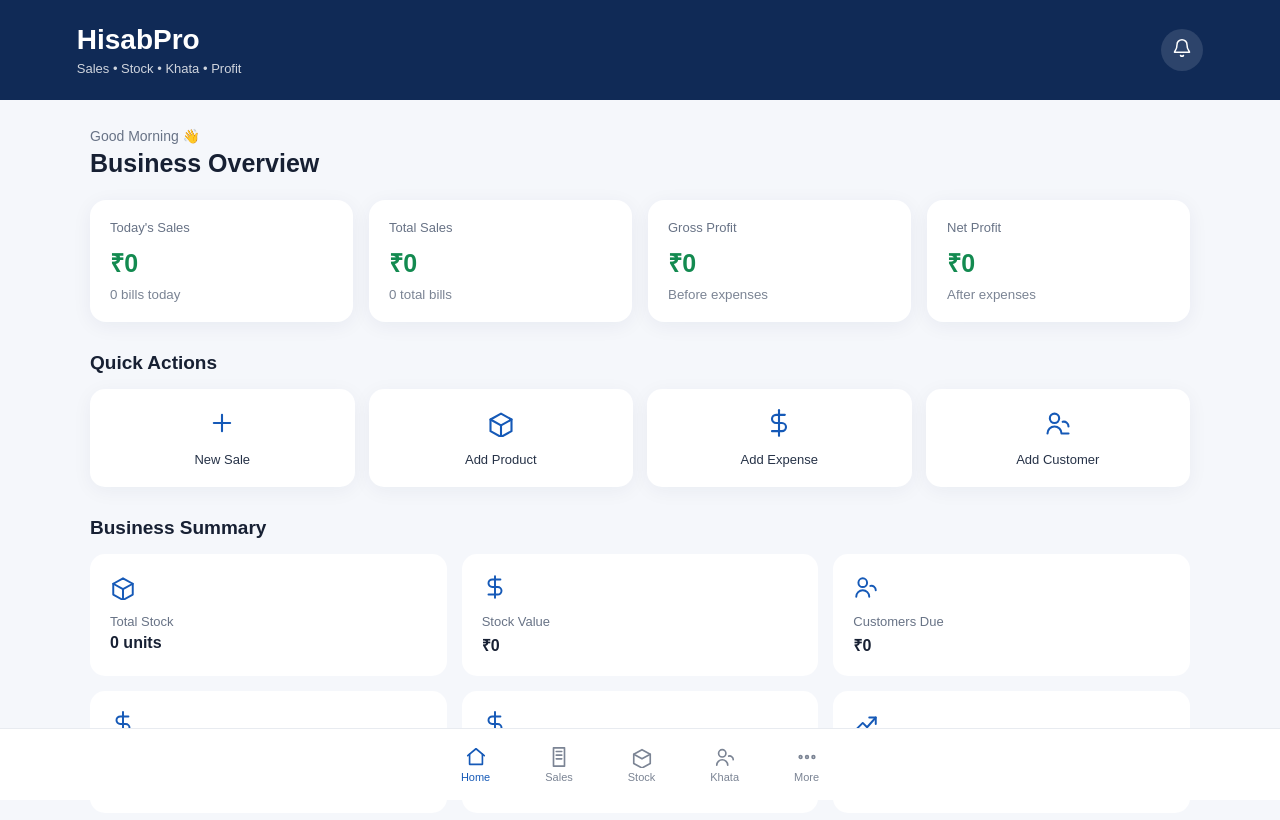
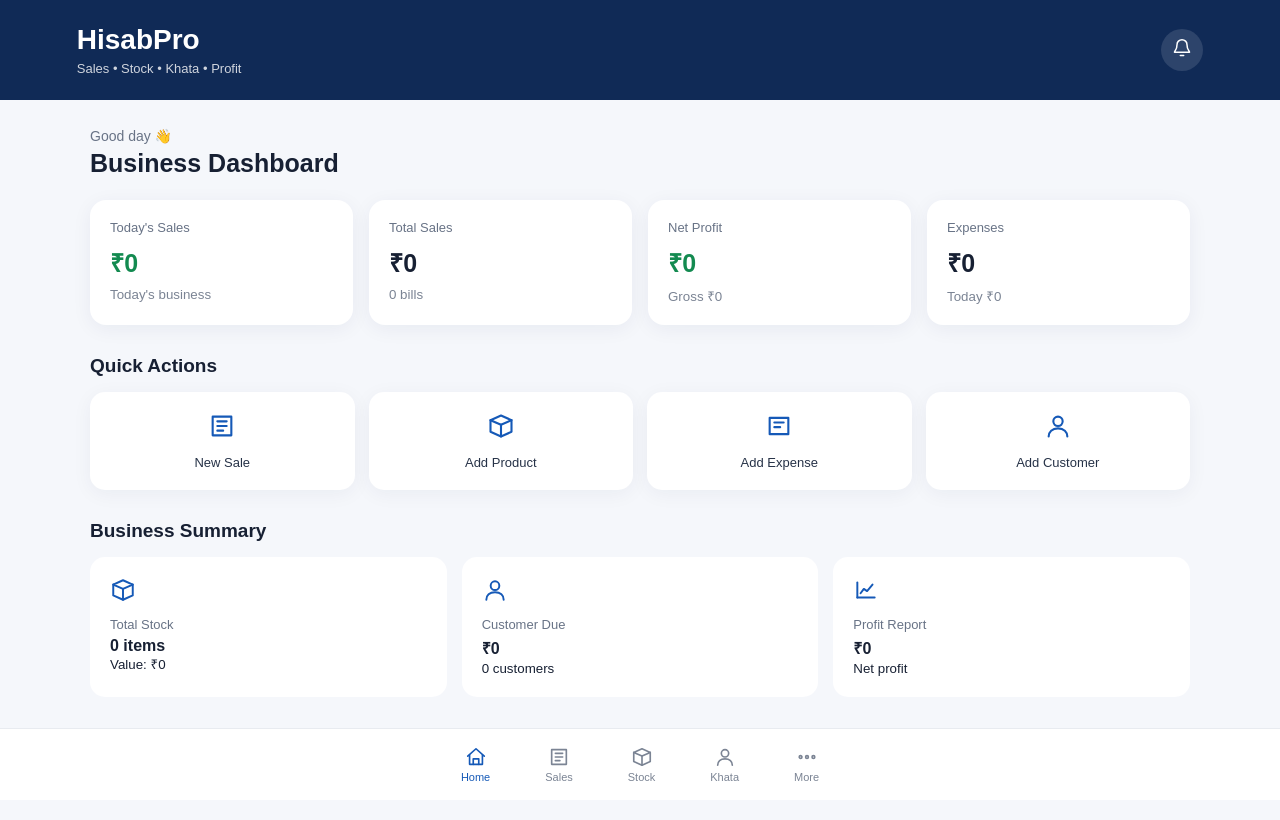
Before and after one commit to sameerkhan86926-a11y/hisabpro, a Next.js app: page /hisabpro/ in a window 1280 px wide. Shown: the top 820 px of the page. Built offline with nearby package versions, Linux system fonts and the light colour scheme.

Commit message:
Update page.tsx

```diff
--- a/app/page.tsx
+++ b/app/page.tsx
@@ -2,13 +2,26 @@
 
 import { useEffect, useState } from "react";
 
-type Sale = {
-  id: number;
+type SaleItem = {
+  productId: number;
   product: string;
   price: number;
   purchasePrice: number;
   quantity: number;
-  discount: number;
+  amount: number;
+};
+
+type Sale = {
+  id: number;
+  items?: SaleItem[];
+
+  // Old sale format compatibility
+  product?: string;
+  price?: number;
+  purchasePrice?: number;
+  quantity?: number;
+
+  discount?: number;
   total: number;
   date: string;
 };
@@ -39,6 +52,49 @@ type Expense = {
   date: string;
 };
 
+function getSaleItems(sale: Sale): SaleItem[] {
+  if (sale.items && sale.items.length > 0) {
+    return sale.items;
+  }
+
+  // Old single-product sale support
+  if (sale.product) {
+    const quantity = sale.quantity || 1;
+    const price = sale.price || 0;
+    const purchasePrice = sale.purchasePrice || 0;
+
+    return [
+      {
+        productId: 0,
+        product: sale.product,
+        price,
+        purchasePrice,
+        quantity,
+        amount: price * quantity,
+      },
+    ];
+  }
+
+  return [];
+}
+
+function isToday(dateString: string) {
+  const date = new Date(dateString);
+  const now = new Date();
+
+  return (
+    date.getFullYear() === now.getFullYear() &&
+    date.getMonth() === now.getMonth() &&
+    date.getDate() === now.getDate()
+  );
+}
+
+function formatMoney(value: number) {
+  return `₹${value.toLocaleString("en-IN", {
+    maximumFractionDigits: 2,
+  })}`;
+}
+
 export default function Dashboard() {
   const [sales, setSales] = useState<Sale[]>([]);
   const [products, setProducts] = useState<Product[]>([]);
@@ -46,10 +102,7 @@ export default function Dashboard() {
   const [expenses, setExpenses] = useState<Expense[]>([]);
 
   useEffect(() => {
-    loadDashboardData();
-  }, []);
-
-  function loadDashboardData() {
+    try {
       const savedSales = JSON.parse(
         localStorage.getItem("hisabpro_sales") || "[]"
       );
@@ -66,97 +119,104 @@ export default function Dashboard() {
         localStorage.getItem("hisabpro_expenses") || "[]"
       );
 
-    setSales(savedSales);
-    setProducts(savedProducts);
-    setCustomers(savedCustomers);
-    setExpenses(savedExpenses);
+      setSales(Array.isArray(savedSales) ? savedSales : []);
+      setProducts(Array.isArray(savedProducts) ? savedProducts : []);
+      setCustomers(Array.isArray(savedCustomers) ? savedCustomers : []);
+      setExpenses(Array.isArray(savedExpenses) ? savedExpenses : []);
+    } catch (error) {
+      console.error("Dashboard data error:", error);
     }
+  }, []);
 
-  const today = new Date();
+  // -----------------------------
+  // SALES
+  // -----------------------------
 
-  const todaysSales = sales.filter((sale) => {
-    const saleDate = new Date(sale.date);
-
-    return (
-      saleDate.getDate() === today.getDate() &&
-      saleDate.getMonth() === today.getMonth() &&
-      saleDate.getFullYear() === today.getFullYear()
-    );
-  });
-
-  const todaySalesAmount = todaysSales.reduce(
-    (sum, sale) => sum + sale.total,
+  const totalSales = sales.reduce(
+    (sum, sale) => sum + Number(sale.total || 0),
     0
   );
 
-  const totalSales = sales.reduce(
-    (sum, sale) => sum + sale.total,
+  const todaySales = sales
+    .filter((sale) => isToday(sale.date))
+    .reduce(
+      (sum, sale) => sum + Number(sale.total || 0),
       0
     );
 
-  /*
-   * Gross Profit
-   *
-   * Selling amount - Purchase amount - Discount
-   */
-  const grossProfit = sales.reduce(
-    (sum, sale) =>
-      sum +
-      (sale.price - sale.purchasePrice) * sale.quantity -
-      sale.discount,
+  // -----------------------------
+  // GROSS PROFIT
+  // -----------------------------
+
+  const grossProfit = sales.reduce((saleTotal, sale) => {
+    const items = getSaleItems(sale);
+
+    const itemProfit = items.reduce(
+      (itemTotal, item) => {
+        const sellingPrice = Number(item.price || 0);
+        const purchasePrice = Number(
+          item.purchasePrice || 0
+        );
+        const quantity = Number(item.quantity || 0);
+
+        return (
+          itemTotal +
+          (sellingPrice - purchasePrice) * quantity
+        );
+      },
       0
     );
 
-  /*
-   * Total Expenses
-   */
+    const discount = Number(sale.discount || 0);
+
+    return saleTotal + itemProfit - discount;
+  }, 0);
+
+  // -----------------------------
+  // EXPENSES
+  // -----------------------------
+
   const totalExpenses = expenses.reduce(
-    (sum, expense) => sum + expense.amount,
+    (sum, expense) =>
+      sum + Number(expense.amount || 0),
     0
   );
 
-  /*
-   * Net Profit
-   */
-  const netProfit = grossProfit - totalExpenses;
-
-  /*
-   * Today's Expenses
-   */
-  const todayExpenses = expenses.filter((expense) => {
-    const expenseDate = new Date(expense.date);
-
-    return (
-      expenseDate.getDate() === today.getDate() &&
-      expenseDate.getMonth() === today.getMonth() &&
-      expenseDate.getFullYear() === today.getFullYear()
-    );
-  });
-
-  const todayExpenseAmount = todayExpenses.reduce(
-    (sum, expense) => sum + expense.amount,
+  const todayExpenses = expenses
+    .filter((expense) => isToday(expense.date))
+    .reduce(
+      (sum, expense) =>
+        sum + Number(expense.amount || 0),
       0
     );
 
-  /*
-   * Stock
-   */
+  const netProfit = grossProfit - totalExpenses;
+
+  // -----------------------------
+  // STOCK
+  // -----------------------------
+
   const totalStock = products.reduce(
-    (sum, product) => sum + product.stock,
+    (sum, product) =>
+      sum + Number(product.stock || 0),
     0
   );
 
   const stockValue = products.reduce(
     (sum, product) =>
-      sum + product.purchasePrice * product.stock,
+      sum +
+      Number(product.stock || 0) *
+        Number(product.purchasePrice || 0),
     0
   );
 
-  /*
-   * Khata
-   */
-  const totalDue = customers.reduce(
-    (sum, customer) => sum + customer.due,
+  // -----------------------------
+  // CUSTOMER DUE
+  // -----------------------------
+
+  const totalCustomerDue = customers.reduce(
+    (sum, customer) =>
+      sum + Number(customer.due || 0),
     0
   );
 
@@ -164,486 +224,230 @@ export default function Dashboard() {
     <main className="app">
 
       {/* HEADER */}
-
       <header className="header">
-
         <div>
           <h1>HisabPro</h1>
-
-          <p>
-            Sales • Stock • Khata • Profit
-          </p>
+          <p>Sales • Stock • Khata • Profit</p>
         </div>
 
         <button className="notification">
-
-          <svg viewBox="0 0 24 24">
-
+          <svg
+            viewBox="0 0 24 24"
+            aria-hidden="true"
+          >
             <path d="M18 8a6 6 0 0 0-12 0c0 7-3 7-3 9h18c0-2-3-2-3-9" />
-
-            <path d="M13.73 21a2 2 0 0 1-3.46 0" />
-
+            <path d="M10 21h4" />
           </svg>
-
         </button>
-
       </header>
 
-
       {/* WELCOME */}
-
       <section className="welcome">
-
-        <p>
-          Good Morning 👋
-        </p>
-
-        <h2>
-          Business Overview
-        </h2>
-
+        <p>Good day 👋</p>
+        <h2>Business Dashboard</h2>
       </section>
 
-
       {/* MAIN STATS */}
-
       <section className="stats">
 
         <div className="card sales">
-
-          <span>
-            Today's Sales
-          </span>
-
-          <strong>
-            ₹{todaySalesAmount.toLocaleString("en-IN")}
-          </strong>
-
-          <small>
-            {todaysSales.length} bills today
-          </small>
-
+          <span>Today's Sales</span>
+          <strong>{formatMoney(todaySales)}</strong>
+          <small>Today's business</small>
         </div>
 
-
-        <div className="card sales">
-
-          <span>
-            Total Sales
-          </span>
-
-          <strong>
-            ₹{totalSales.toLocaleString("en-IN")}
-          </strong>
-
-          <small>
-            {sales.length} total bills
-          </small>
-
+        <div className="card">
+          <span>Total Sales</span>
+          <strong>{formatMoney(totalSales)}</strong>
+          <small>{sales.length} bills</small>
         </div>
 
-
         <div className="card profit">
-
-          <span>
-            Gross Profit
-          </span>
-
-          <strong>
-            ₹{grossProfit.toLocaleString("en-IN")}
-          </strong>
-
+          <span>Net Profit</span>
+          <strong>{formatMoney(netProfit)}</strong>
           <small>
-            Before expenses
+            Gross {formatMoney(grossProfit)}
           </small>
-
         </div>
 
-
-        <div className="card profit">
-
-          <span>
-            Net Profit
-          </span>
-
-          <strong>
-            ₹{netProfit.toLocaleString("en-IN")}
-          </strong>
-
+        <div className="card">
+          <span>Expenses</span>
+          <strong>{formatMoney(totalExpenses)}</strong>
           <small>
-            After expenses
+            Today {formatMoney(todayExpenses)}
           </small>
-
         </div>
 
       </section>
 
-
       {/* QUICK ACTIONS */}
-
       <section className="section">
 
         <div className="section-title">
-
-          <h3>
-            Quick Actions
-          </h3>
-
+          <h3>Quick Actions</h3>
         </div>
-
 
         <div className="actions">
 
+          <a
+            href="/hisabpro/sales/"
+            className="action-link"
+          >
+            <svg viewBox="0 0 24 24">
+              <path d="M4 4h16v16H4z" />
+              <path d="M8 8h8M8 12h8M8 16h5" />
+            </svg>
+
+            <span>New Sale</span>
+          </a>
 
           <a
+            href="/hisabpro/stock/"
             className="action-link"
-            href="/hisabpro/sales/"
           >
-
             <svg viewBox="0 0 24 24">
-
-              <path d="M12 5v14" />
-
-              <path d="M5 12h14" />
-
+              <path d="M3 7l9-4 9 4-9 4-9-4z" />
+              <path d="M3 7v10l9 4 9-4V7" />
+              <path d="M12 11v10" />
             </svg>
 
-            <span>
-              New Sale
-            </span>
-
+            <span>Add Product</span>
           </a>
 
+          <a
+            href="/hisabpro/expenses/"
+            className="action-link"
+          >
+            <svg viewBox="0 0 24 24">
+              <path d="M4 5h16v14H4z" />
+              <path d="M8 9h8M8 13h5" />
+            </svg>
+
+            <span>Add Expense</span>
+          </a>
 
           <a
+            href="/hisabpro/khata/"
             className="action-link"
-            href="/hisabpro/stock/"
           >
-
             <svg viewBox="0 0 24 24">
-
-              <path d="M3 9l9-5 9 5-9 5-9-5z" />
-
-              <path d="M3 9v10l9 5 9-5V9" />
-
-              <path d="M12 14v10" />
-
+              <circle cx="12" cy="8" r="4" />
+              <path d="M4 21c0-4 3-7 8-7s8 3 8 7" />
             </svg>
 
-            <span>
-              Add Product
-            </span>
-
-          </a>
-
-
-          <a
-            className="action-link"
-            href="/hisabpro/expenses/"
-          >
-
-            <svg viewBox="0 0 24 24">
-
-              <path d="M12 1v22" />
-
-              <path d="M17 5H9.5a3.5 3.5 0 0 0 0 7h5a3.5 3.5 0 0 1 0 7H6" />
-
-            </svg>
-
-            <span>
-              Add Expense
-            </span>
-
-          </a>
-
-
-          <a
-            className="action-link"
-            href="/hisabpro/khata/"
-          >
-
-            <svg viewBox="0 0 24 24">
-
-              <circle cx="9" cy="8" r="4" />
-
-              <path d="M3 21a6 6 0 0 1 12 0" />
-
-              <path d="M16 11a4 4 0 0 1 5 4" />
-
-              <path d="M16 21h5" />
-
-            </svg>
-
-            <span>
-              Add Customer
-            </span>
-
+            <span>Add Customer</span>
           </a>
 
         </div>
-
       </section>
 
-
       {/* BUSINESS SUMMARY */}
-
       <section className="section">
 
         <div className="section-title">
-
-          <h3>
-            Business Summary
-          </h3>
-
+          <h3>Business Summary</h3>
         </div>
-
 
         <div className="summary">
 
-
-          {/* STOCK */}
-
           <a href="/hisabpro/stock/">
-
             <svg viewBox="0 0 24 24">
-
-              <path d="M3 9l9-5 9 5-9 5-9-5z" />
-
-              <path d="M3 9v10l9 5 9-5V9" />
-
-              <path d="M12 14v10" />
-
+              <path d="M3 7l9-4 9 4-9 4-9-4z" />
+              <path d="M3 7v10l9 4 9-4V7" />
+              <path d="M12 11v10" />
             </svg>
 
-            <p>
-              Total Stock
-            </p>
+            <p>Total Stock</p>
+            <strong>{totalStock} items</strong>
 
+            <small>
+              Value: {formatMoney(stockValue)}
+            </small>
+          </a>
+
+          <a href="/hisabpro/khata/">
+            <svg viewBox="0 0 24 24">
+              <circle cx="12" cy="8" r="4" />
+              <path d="M4 21c0-4 3-7 8-7s8 3 8 7" />
+            </svg>
+
+            <p>Customer Due</p>
             <strong>
-              {totalStock} units
+              {formatMoney(totalCustomerDue)}
             </strong>
 
+            <small>
+              {customers.length} customers
+            </small>
           </a>
 
-
-          {/* STOCK VALUE */}
-
-          <a href="/hisabpro/stock/">
-
+          <a href="/hisabpro/reports/">
             <svg viewBox="0 0 24 24">
-
-              <path d="M12 2v20" />
-
-              <path d="M17 5H9.5a3.5 3.5 0 0 0 0 7h5a3.5 3.5 0 0 1 0 7H6" />
-
+              <path d="M4 19V5" />
+              <path d="M4 19h16" />
+              <path d="M7 15l3-4 3 2 5-6" />
             </svg>
 
-            <p>
-              Stock Value
-            </p>
-
+            <p>Profit Report</p>
             <strong>
-              ₹{stockValue.toLocaleString("en-IN")}
+              {formatMoney(netProfit)}
             </strong>
 
-          </a>
-
-
-          {/* CUSTOMER DUE */}
-
-          <a href="/hisabpro/khata/">
-
-            <svg viewBox="0 0 24 24">
-
-              <circle cx="9" cy="8" r="4" />
-
-              <path d="M3 21a6 6 0 0 1 12 0" />
-
-              <path d="M16 11a4 4 0 0 1 5 4" />
-
-            </svg>
-
-            <p>
-              Customers Due
-            </p>
-
-            <strong>
-              ₹{totalDue.toLocaleString("en-IN")}
-            </strong>
-
-          </a>
-
-
-          {/* EXPENSES */}
-
-          <a href="/hisabpro/expenses/">
-
-            <svg viewBox="0 0 24 24">
-
-              <path d="M12 1v22" />
-
-              <path d="M17 5H9.5a3.5 3.5 0 0 0 0 7h5a3.5 3.5 0 0 1 0 7H6" />
-
-            </svg>
-
-            <p>
-              Total Expenses
-            </p>
-
-            <strong>
-              ₹{totalExpenses.toLocaleString("en-IN")}
-            </strong>
-
-          </a>
-
-
-          {/* TODAY EXPENSE */}
-
-          <a href="/hisabpro/expenses/">
-
-            <svg viewBox="0 0 24 24">
-
-              <path d="M12 1v22" />
-
-              <path d="M17 5H9.5a3.5 3.5 0 0 0 0 7h5a3.5 3.5 0 0 1 0 7H6" />
-
-            </svg>
-
-            <p>
-              Today's Expenses
-            </p>
-
-            <strong>
-              ₹{todayExpenseAmount.toLocaleString("en-IN")}
-            </strong>
-
-          </a>
-
-
-          {/* NET PROFIT */}
-
-          <a href="/hisabpro/expenses/">
-
-            <svg viewBox="0 0 24 24">
-
-              <path d="M3 17l6-6 4 4 8-9" />
-
-              <path d="M15 6h6v6" />
-
-            </svg>
-
-            <p>
-              Net Profit
-            </p>
-
-            <strong>
-              ₹{netProfit.toLocaleString("en-IN")}
-            </strong>
-
+            <small>
+              Net profit
+            </small>
           </a>
 
         </div>
-
       </section>
 
-
       {/* BOTTOM NAV */}
-
       <nav className="bottom-nav">
 
         <a
           href="/hisabpro/"
           className="active"
         >
-
           <svg viewBox="0 0 24 24">
-
-            <path d="M3 10.5L12 3l9 7.5" />
-
-            <path d="M5 9v11h14V9" />
-
+            <path d="M3 11l9-8 9 8" />
+            <path d="M5 10v10h14V10" />
+            <path d="M9 20v-6h6v6" />
           </svg>
-
-          <span>
-            Home
-          </span>
-
+          <span>Home</span>
         </a>
 
-
         <a href="/hisabpro/sales/">
-
           <svg viewBox="0 0 24 24">
-
-            <path d="M6 2h12v20H6z" />
-
-            <path d="M9 6h6" />
-
-            <path d="M9 10h6" />
-
-            <path d="M9 14h6" />
-
+            <path d="M4 4h16v16H4z" />
+            <path d="M8 8h8M8 12h8M8 16h5" />
           </svg>
-
-          <span>
-            Sales
-          </span>
-
+          <span>Sales</span>
         </a>
 
-
         <a href="/hisabpro/stock/">
-
           <svg viewBox="0 0 24 24">
-
-            <path d="M3 9l9-5 9 5-9 5-9-5z" />
-
-            <path d="M3 9v10l9 5 9-5V9" />
-
+            <path d="M3 7l9-4 9 4-9 4-9-4z" />
+            <path d="M3 7v10l9 4 9-4V7" />
+            <path d="M12 11v10" />
           </svg>
-
-          <span>
-            Stock
-          </span>
-
+          <span>Stock</span>
         </a>
 
-
         <a href="/hisabpro/khata/">
-
           <svg viewBox="0 0 24 24">
-
-            <circle cx="9" cy="8" r="4" />
-
-            <path d="M3 21a6 6 0 0 1 12 0" />
-
-            <path d="M16 11a4 4 0 0 1 5 4" />
-
+            <circle cx="12" cy="8" r="4" />
+            <path d="M4 21c0-4 3-7 8-7s8 3 8 7" />
           </svg>
-
-          <span>
-            Khata
-          </span>
-
+          <span>Khata</span>
         </a>
 
-
         <a href="/hisabpro/more/">
-
           <svg viewBox="0 0 24 24">
-
             <circle cx="5" cy="12" r="1.5" />
-
             <circle cx="12" cy="12" r="1.5" />
-
             <circle cx="19" cy="12" r="1.5" />
-
           </svg>
-
-          <span>
-            More
-          </span>
-
+          <span>More</span>
         </a>
 
       </nav>
```
Lines whose indentation alone changed are shown as unchanged.
